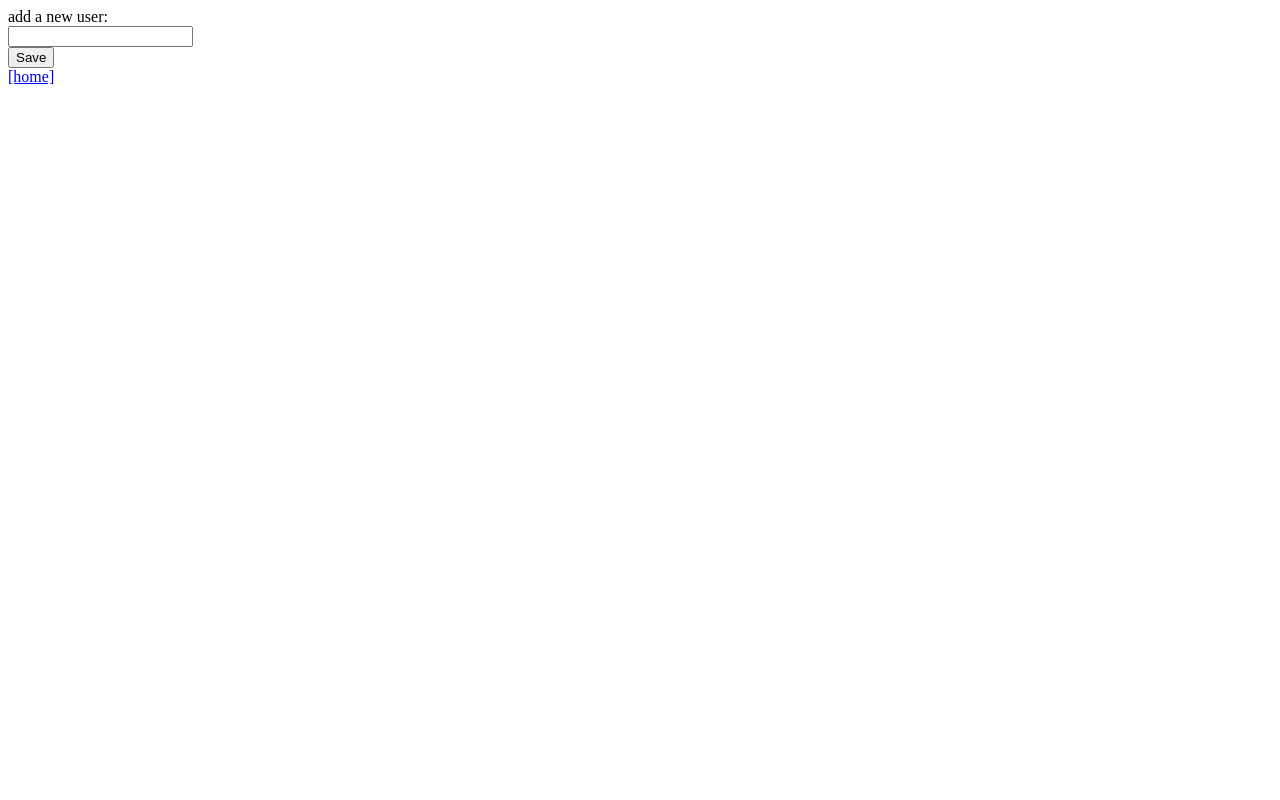
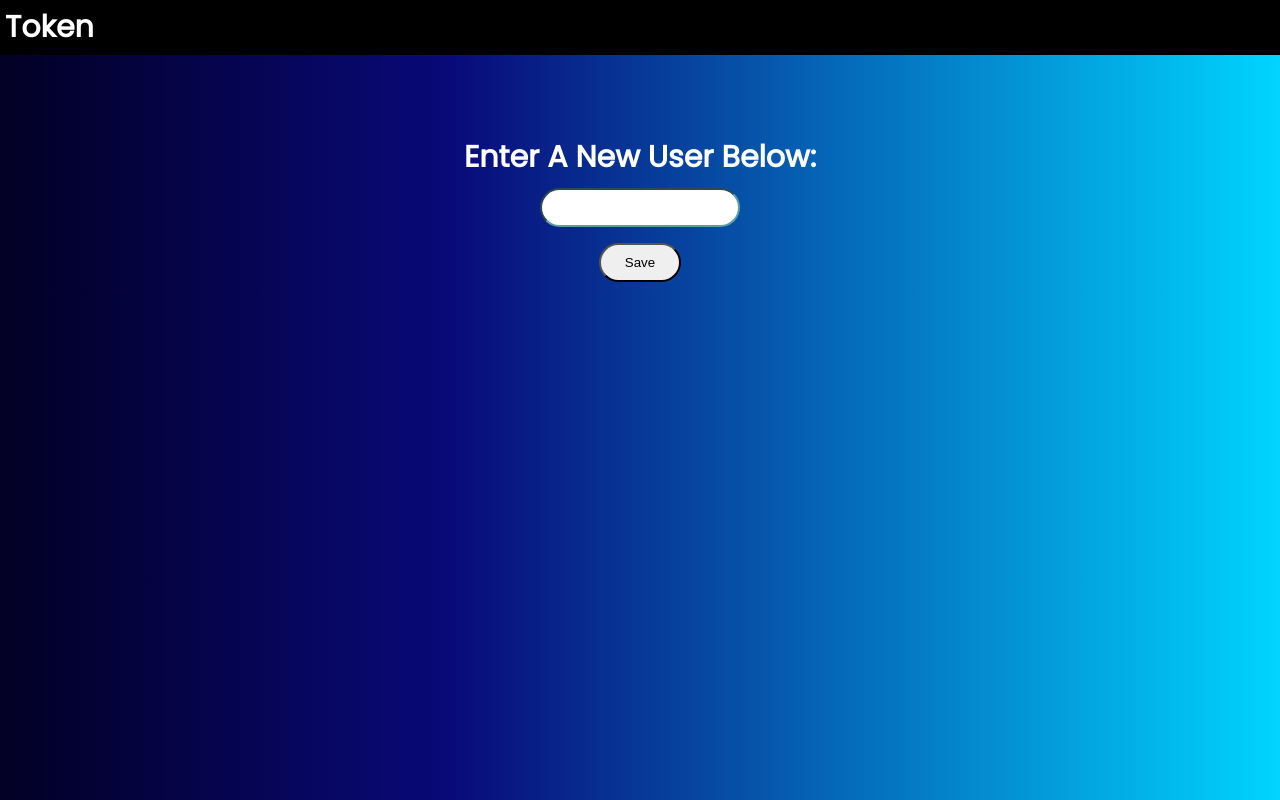
Before and after one commit to CJN-Development/FullStack-Sprint-1-CJN, a website: page views/newtoken.html in a window 1280 px wide. Drawn offline with Linux system fonts and the light colour scheme.

Commit message:
Made CSS changes

```diff
--- a/views/newtoken.html
+++ b/views/newtoken.html
@@ -1,11 +1,92 @@
 <!DOCTYPE html>
 <html>
+  <title>New User CJN App</title>
+  <head>
+    <style>
+      @import url("https://fonts.googleapis.com/css2?family=Poppins&display=swap");
+
+      *{
+        margin: 0;
+        padding: 0;
+        box-sizing: border-box;
+      }
+      body {
+        background: rgb(2, 0, 36);
+        background: linear-gradient(
+          90deg,
+          rgba(2, 0, 36, 1) 0%,
+          rgba(9, 9, 121, 1) 35%,
+          rgba(0, 212, 255, 1) 100%
+        );
+
+        padding: 0;
+        margin: 0;
+
+        align-items: center;
+        justify-content: center;
+        text-align: center;
+
+        font-family: "Poppins", sans-serif;
+      }
+
+      form {
+        align-items: center;
+        justify-content: center;
+        padding: 8px;
+      }
+
+      h2 {
+        color: white;
+        font-weight: bolder;
+        font-size: 30px;
+
+      }
+
+      form input {
+        padding: 10px;
+        width: 200px;
+        border-radius: 40px;
+        border-color: cadetblue;
+        margin-bottom: 16px;
+      }
+
+      form input:hover{
+        width: 300px;
+      }
+
+      form button {
+        padding: 10px;
+        width: 82px;
+        border-radius: 40px;
+      }
+
+      header{
+        text-align: left;
+        padding: 5px;
+
+      }
+
+      header a {
+        text-decoration: none;
+        color: white;
+      }
+
+      #heading{
+        padding-top: 10vh;
+      }
+    </style>
+  </head>
   <body>
-    add a new user:<br />
+    <header style="background-color: black">
+      <h2>
+        <a id="headerLink" class="home" href="http://localhost:3000">Token</a>
+      </h2>
+    </header>
+    <h2 id="heading">Enter A New User Below:</h2>
     <form action="/new" method="post">
       <input type="text" name="username" /><br />
       <button>Save</button>
     </form>
-    <a href="http://localhost:3000">[home]</a>
+
   </body>
 </html>
```
Also changed, not shown: json/tokens.json (+1 -1 lines), server.js (+9 -0 lines), views/index.html (+49 -17 lines).
